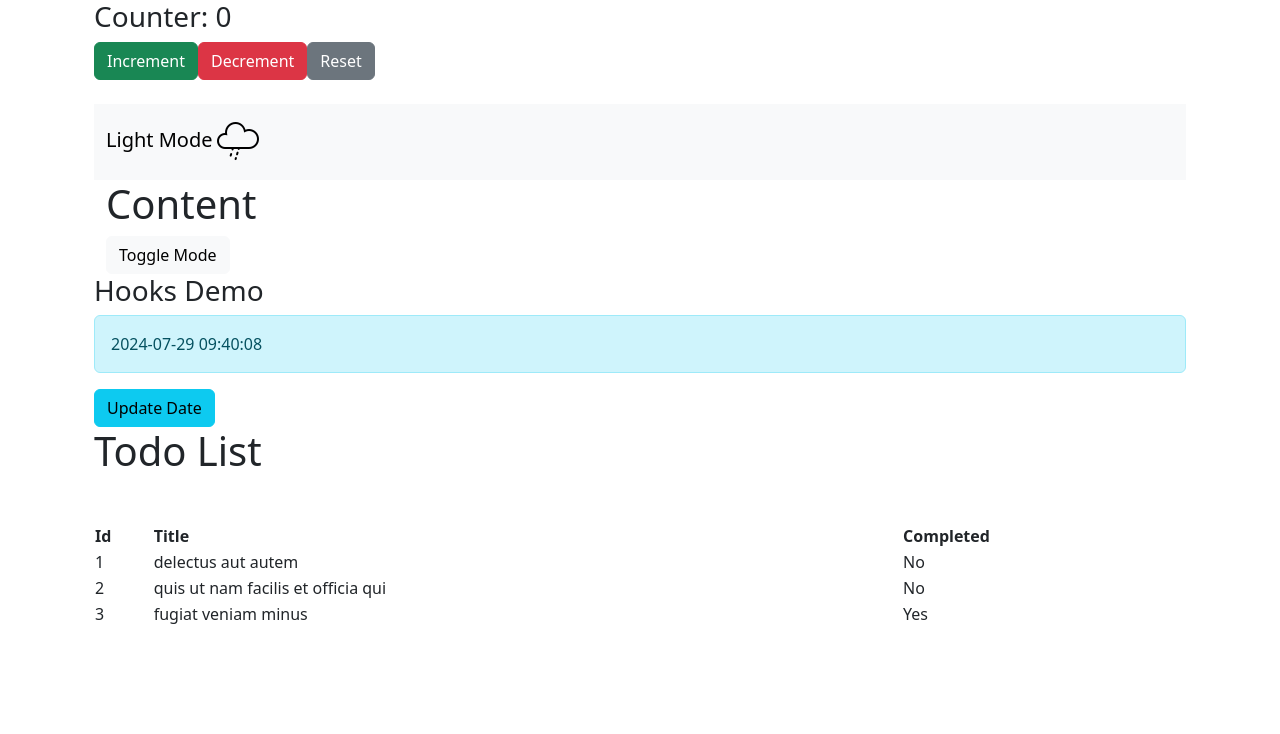
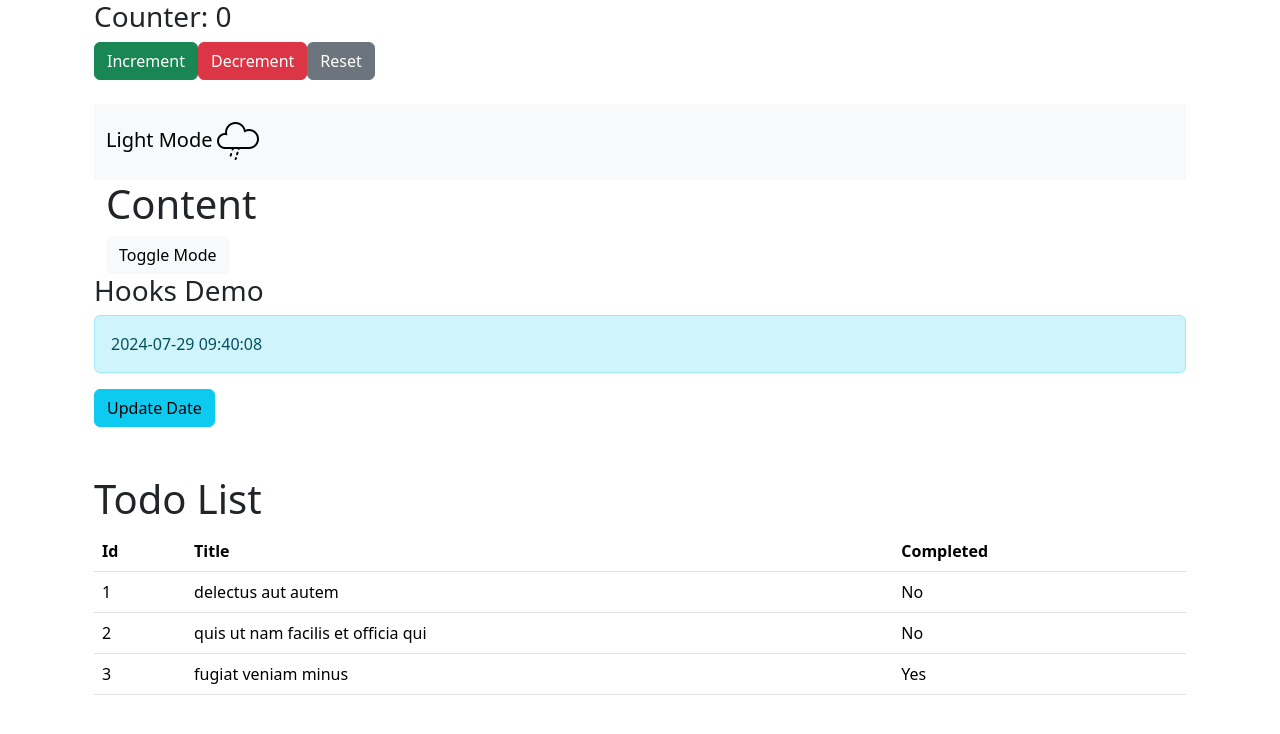
Before and after one commit to ropa99/g49-react-lecture, a React (Create React App) app: page / in a window 1280 px wide. Shown: the top 734 px of the page. Built offline with nearby package versions, Linux system fonts and the light colour scheme.

Commit message:
Typo table class

```diff
--- a/src/ex7-hooks/TodoList.js
+++ b/src/ex7-hooks/TodoList.js
@@ -35,9 +35,9 @@ const TodoList = () => {
   }, []);
 
   return (
-    <div className="container">
+    <div className="container mt-5">
       <h1>Todo List</h1>
-      <table className="container mt-5">
+      <table className="table">
         <thead>
           <tr>
             <th>Id</th>
```
